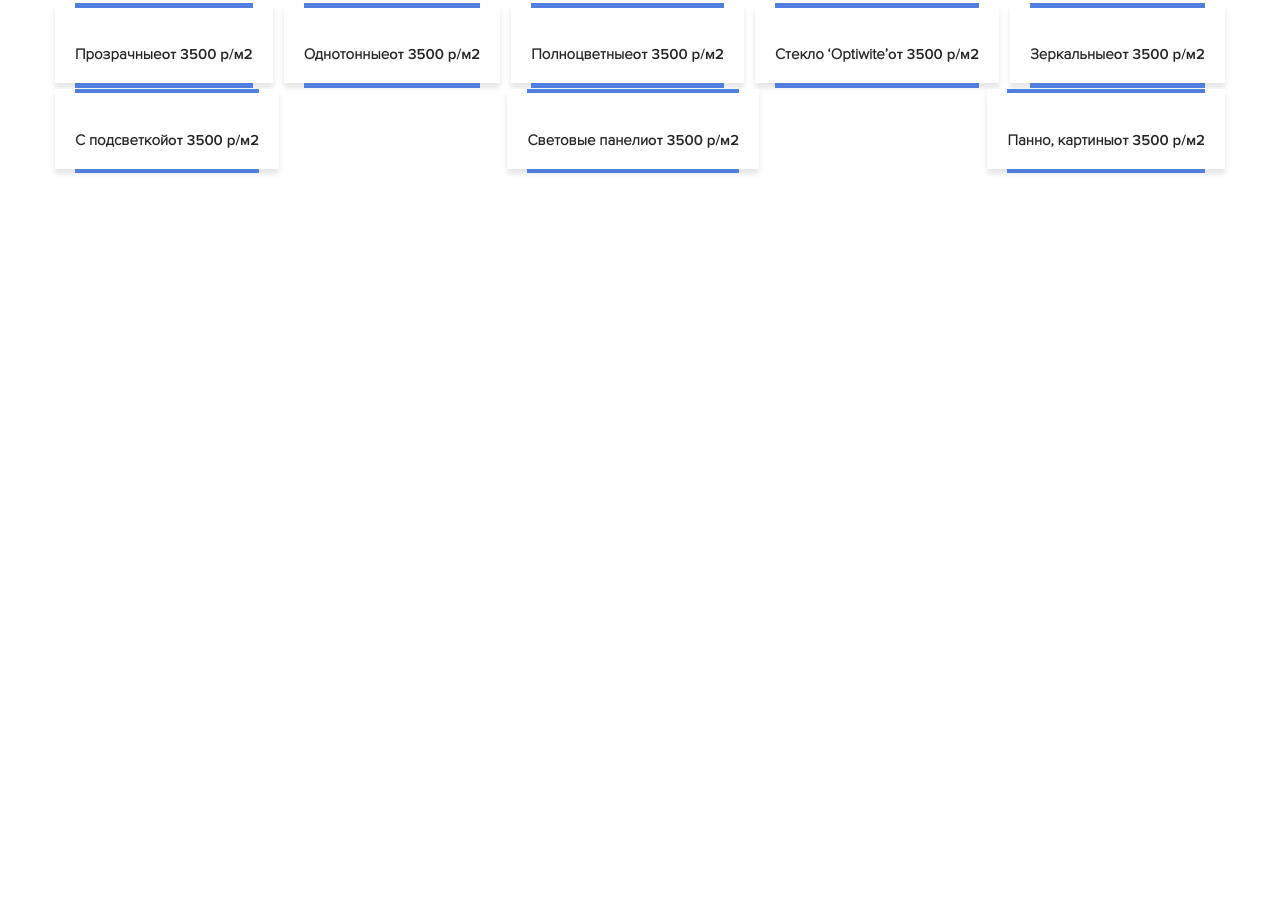
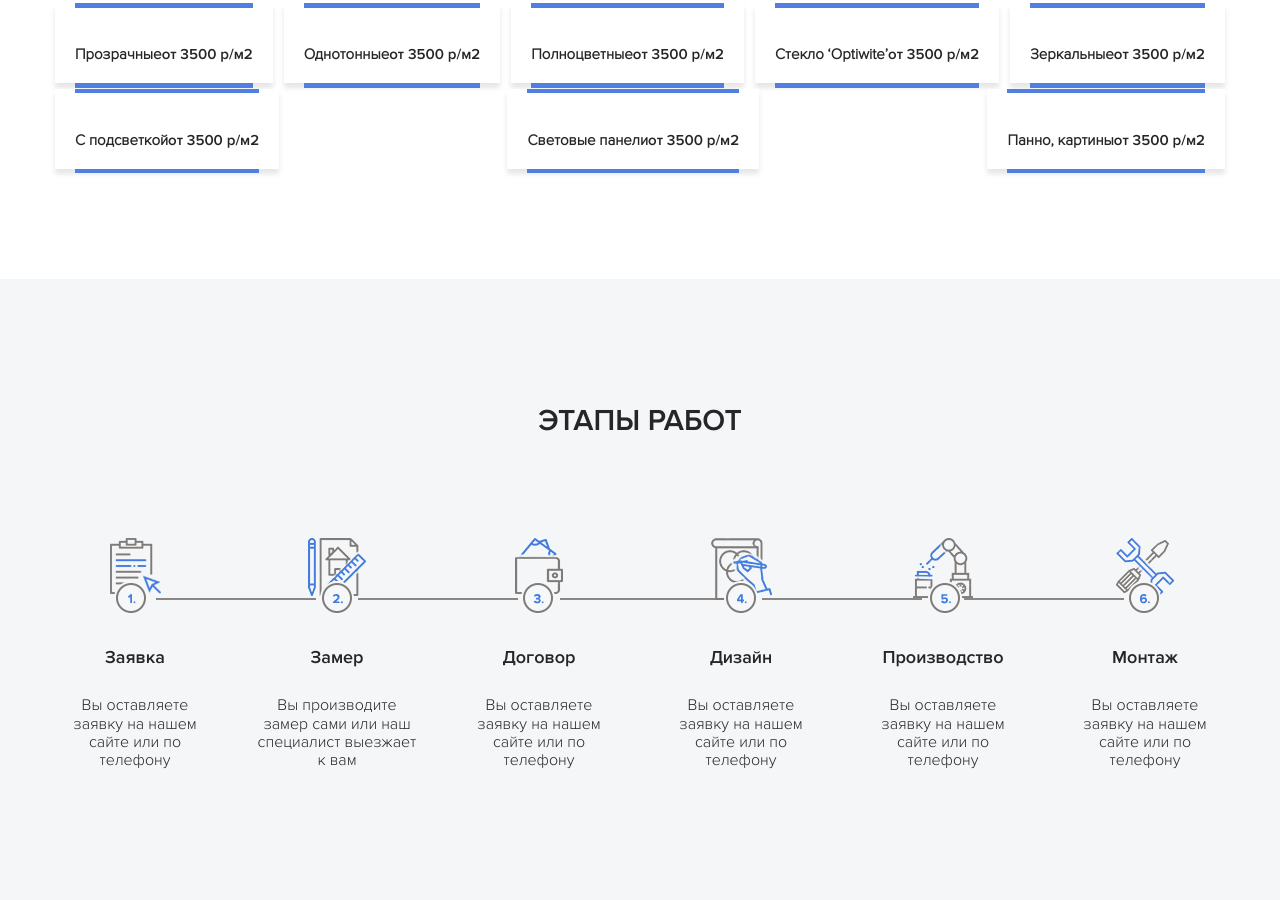
Before and after one commit to Mi-Studio/skinali, a plain HTML site: page index.html in a window 1280 px wide. Shown: the part 3737-4637 px from the top of the page. Before the commit the page ends 4016 px from the top, so only its background shows below. Drawn offline with Linux system fonts and the light colour scheme; a script that the page names is missing.

Commit message:
Сверстан блок с этапами работ, пофиксили адаптив для цен

```diff
--- a/index.html
+++ b/index.html
@@ -455,6 +455,67 @@
       <!-- /.container -->
     </section>
     <!-- /.section price -->
+
+    <section class="section steps">
+      <div class="container">
+        <h2 class="section-title section__title">Этапы работ</h2>
+        <!-- /.section-title section__title -->
+        <div class="steps-block">
+          <div class="step">
+            <img src="img/steps/step-1.png" alt="" class="step__image">
+            <div class="step__title">Заявка</div>
+            <!-- /.step__title -->
+            <p class="step__text">Вы оставляете заявку на нашем сайте или по телефону</p>
+            <!-- /.step__text -->
+          </div>
+          <!-- /.step -->
+          <div class="step">
+            <img src="img/steps/step-2.png" alt="" class="step__image">
+            <div class="step__title">Замер</div>
+            <!-- /.step__title -->
+            <p class="step__text">Вы производите замер сами или наш специалист выезжает к вам</p>
+            <!-- /.step__text -->
+          </div>
+          <!-- /.step -->
+          <div class="step">
+            <img src="img/steps/step-3.png" alt="" class="step__image">
+            <div class="step__title">Договор</div>
+            <!-- /.step__title -->
+            <p class="step__text">Вы оставляете заявку на нашем сайте или по телефону</p>
+            <!-- /.step__text -->
+          </div>
+          <!-- /.step -->
+          <div class="step">
+            <img src="img/steps/step-4.png" alt="" class="step__image">
+            <div class="step__title">Дизайн</div>
+            <!-- /.step__title -->
+            <p class="step__text">Вы оставляете заявку на нашем сайте или по телефону</p>
+            <!-- /.step__text -->
+          </div>
+          <!-- /.step -->
+          <div class="step">
+            <img src="img/steps/step-5.png" alt="" class="step__image">
+            <div class="step__title">Производство</div>
+            <!-- /.step__title -->
+            <p class="step__text">Вы оставляете заявку на нашем сайте или по телефону</p>
+            <!-- /.step__text -->
+          </div>
+          <!-- /.step -->
+          <div class="step">
+            <img src="img/steps/step-6.png" alt="" class="step__image">
+            <div class="step__title">Монтаж</div>
+            <!-- /.step__title -->
+            <p class="step__text">Вы оставляете заявку на нашем сайте или по телефону</p>
+            <!-- /.step__text -->
+          </div>
+          <!-- /.step -->
+        </div>
+        <!-- /.steps-block -->
+    </section>
+    <!-- /.section steps -->
+    </div>
+    <!-- container -->
+
   </main>
 
   <!-- Подключение виджета обратной связи через соцсети -->
--- a/sass/blocks/_price.sass
+++ b/sass/blocks/_price.sass
@@ -34,7 +34,7 @@
       .price-card__button
         z-index: 99
         bottom: -80px
-@media (max-width: 991px)
+@media (max-width: 1199px)
   .price
     &-block
       justify-content: center
--- /dev/null
+++ b/sass/blocks/_steps.sass
@@ -0,0 +1,42 @@
+.step
+  position: relative
+  text-align: center
+  &__title
+    font-size: 18px
+    +bold
+    margin-bottom: 29px
+  &:last-child
+    &:before
+      display: none
+  &:before
+    content: ''
+    width: 100%
+    height: 2px
+    background-color: rgba(#7e7b78, 0.9)
+    display: block
+    position: absolute
+    top: 23%
+    right: -63%
+  &__text
+    max-width: 160px
+    margin: auto
+    margin-bottom: 30px
+  &__image
+    margin-bottom: 27px
+  &s
+    background-color: #f5f6f8
+    &-block
+      display: flex
+      justify-content: space-between
+      flex-wrap: wrap
+@media (max-width: 991px)
+  .step
+    flex-basis: 33%
+    &:before
+      display: none
+@media (max-width: 768px)
+  .step
+    flex-basis: 50%
+@media (max-width: 400px)
+  .step
+    flex-basis: 100%
--- a/sass/style.sass
+++ b/sass/style.sass
@@ -27,3 +27,6 @@
 
 // Блок Price
 @import 'blocks/price'
+
+// Блок Steps
+@import 'blocks/steps'
```
Also changed, not shown: css/style.css, img/steps/step-1.png (added), img/steps/step-2.png (added), img/steps/step-3.png (added), img/steps/step-4.png (added), img/steps/step-5.png (added), img/steps/step-6.png (added), 1 other file. Lines whose indentation alone changed are shown as unchanged.
